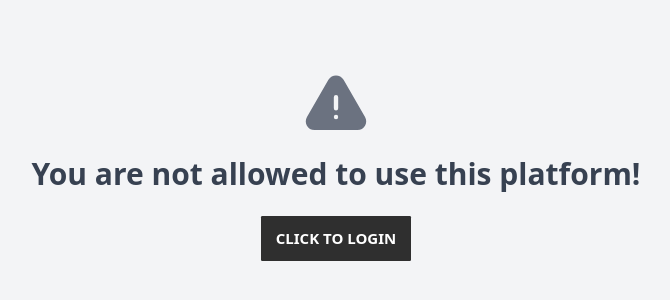
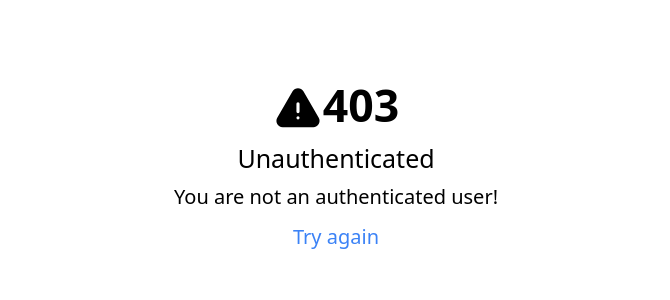
Before and after one commit to AnnonymousBanda/notesheet-tracker, a Next.js app in the folder client/: page /auth/unauthenticated in a window 1280 px wide. Shown: the part 234-534 px from the top of the page, without its empty margins (304-974 px from the left). Built offline with nearby package versions, Linux system fonts and the light colour scheme.

Commit message:
fix[error pages]: fix styling

```diff
--- a/client/app/auth/failure/page.jsx
+++ b/client/app/auth/failure/page.jsx
@@ -1,21 +1,19 @@
-import { ExclamationCircleIcon } from "@heroicons/react/24/solid";
+import { ExclamationTriangleIcon } from "@heroicons/react/24/solid";
 import Link from "next/link";
-import React from "react";
 
-export default function Page() {
+const Unauthenticated = () => {
   return (
-    <div className="flex flex-col justify-center items-center h-[100vh] w-full mx-auto rounded-xl bg-gray-100 shadow-xl p-8">
-      <ExclamationCircleIcon className="w-28 h-28 text-gray-500 mb-4" />
-      <p className="text-[3rem] text-gray-700 font-bold mb-[2rem] text-center">
-        Authentication Failed! Please try again.
-      </p>
-      <button className="w-[15rem] flex items-center justify-center bg-[#2f2f2f] text-white h-[45px] px-4 rounded-sm hover:bg-[#0e0202] text-[1.7rem]">
-        <Link href="/auth/login">
-          <p className="text-[1.5rem] text-[#ffffff] text-center uppercase font-semibold">
-            Click to Login
-          </p>
-        </Link>
-      </button>
+    <div className="flex flex-col items-center justify-center min-h-screen text-center">
+      <div className="flex items-center justify-center">
+        <ExclamationTriangleIcon width={50} height={50} className="relative top-[5px]"/>
+        <h1 className="font-bold flex items-center">403</h1>
+      </div>
+      <p className="mt-5 text-[2.5rem]">Authentication failed! Please try again</p>
+      <Link href="/auth/login" className="mt-4 text-blue-500 hover:underline">
+        <p className="text-[2rem]">Try again</p>
+      </Link>
     </div>
   );
-}
+};
+
+export default Unauthenticated;
--- a/client/app/auth/unauthenticated/page.jsx
+++ b/client/app/auth/unauthenticated/page.jsx
@@ -1,21 +1,20 @@
 import { ExclamationTriangleIcon } from "@heroicons/react/24/solid";
 import Link from "next/link";
-import React from "react";
 
-export default function Page() {
+const Unauthenticated = () => {
   return (
-    <div className="flex flex-col justify-center items-center h-[100vh] w-full mx-auto rounded-xl bg-gray-100 shadow-xl p-8">
-      <ExclamationTriangleIcon className="w-28 h-28 text-gray-500 mb-4" />
-      <p className="text-[3rem] text-gray-700 font-bold mb-[2rem] text-center">
-        You are not allowed to use this platform!
-      </p>
-      <button className="w-[15rem] flex items-center justify-center bg-[#2f2f2f] text-white h-[45px] px-4 rounded-sm hover:bg-[#0e0202] text-[1.7rem]">
-        <Link href="/auth/login">
-          <p className="text-[1.5rem] text-[#ffffff] text-center uppercase font-semibold">
-            Click to Login
-          </p>
-        </Link>
-      </button>
+    <div className="flex flex-col items-center justify-center min-h-screen text-center">
+      <div className="flex items-center justify-center">
+        <ExclamationTriangleIcon width={50} height={50} className="relative top-[5px]"/>
+        <h1 className="font-bold flex items-center">403</h1>
+      </div>
+      <p className="text-[2.5rem] mt-4">Unauthenticated</p>
+      <p className="text-[2rem] mt-2">You are not an authenticated user!</p>
+      <Link href="/auth/login" className="mt-4 text-blue-500 hover:underline">
+        <p className="text-[2rem]">Try again</p>
+      </Link>
     </div>
   );
-}
+};
+
+export default Unauthenticated;
--- a/client/app/auth/unauthorized/page.jsx
+++ b/client/app/auth/unauthorized/page.jsx
@@ -1,21 +1,22 @@
-import Link from 'next/link'
+import { ExclamationTriangleIcon } from "@heroicons/react/24/solid";
+import Link from "next/link";
 
 const Unauthorized = () => {
-	return (
-		<div className='flex flex-col items-center justify-center min-h-screen text-center'>
-			<h1 className='text-6xl font-bold'>403</h1>
-			<h2 className='text-2xl mt-4'>Unauthorized Access</h2>
-			<p className='mt-2'>
-				Sorry, you don't have permission to view this page.
-			</p>
-			<Link
-				href='/auth/login'
-				className='mt-4 text-blue-500 hover:underline'
-			>
-				<p>Go to Login</p>
-			</Link>
-		</div>
-	)
-}
+  return (
+    <div className="flex flex-col items-center justify-center min-h-screen text-center">
+      <div className="flex items-center justify-center">
+        <ExclamationTriangleIcon width={50} height={50} className="relative top-[5px]"/>
+        <h1 className="font-bold flex items-center">401</h1>
+      </div>
+      <p className="text-[2.5rem] mt-4">Unauthorized Access</p>
+      <p className="text-[2rem] mt-2">
+        Sorry, you don't have permission to view this page.
+      </p>
+      <Link href="/auth/login" className="mt-4 text-blue-500 hover:underline">
+        <p className="text-[2rem]">Try again</p>
+      </Link>
+    </div>
+  );
+};
 
-export default Unauthorized
+export default Unauthorized;
```
